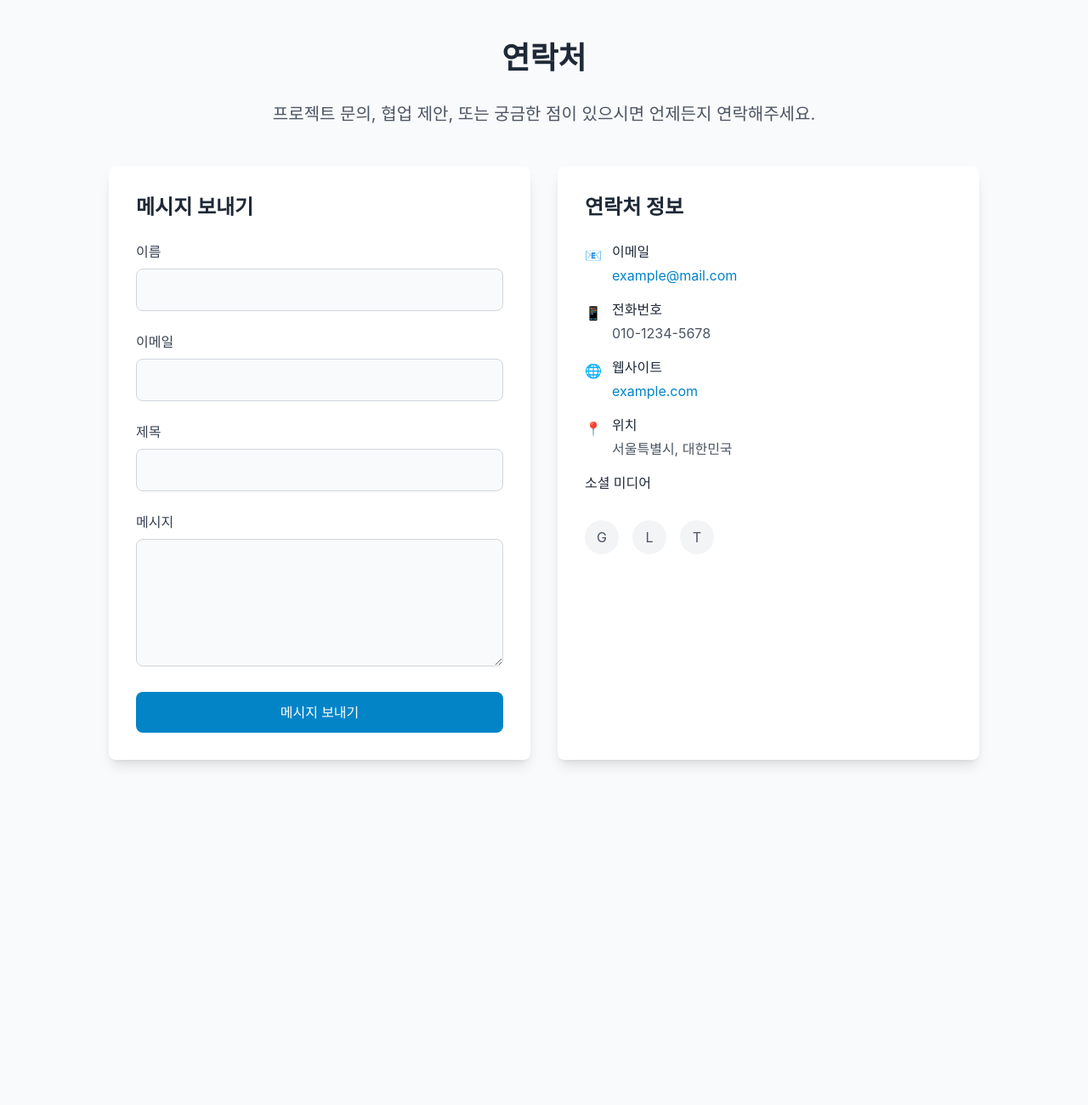
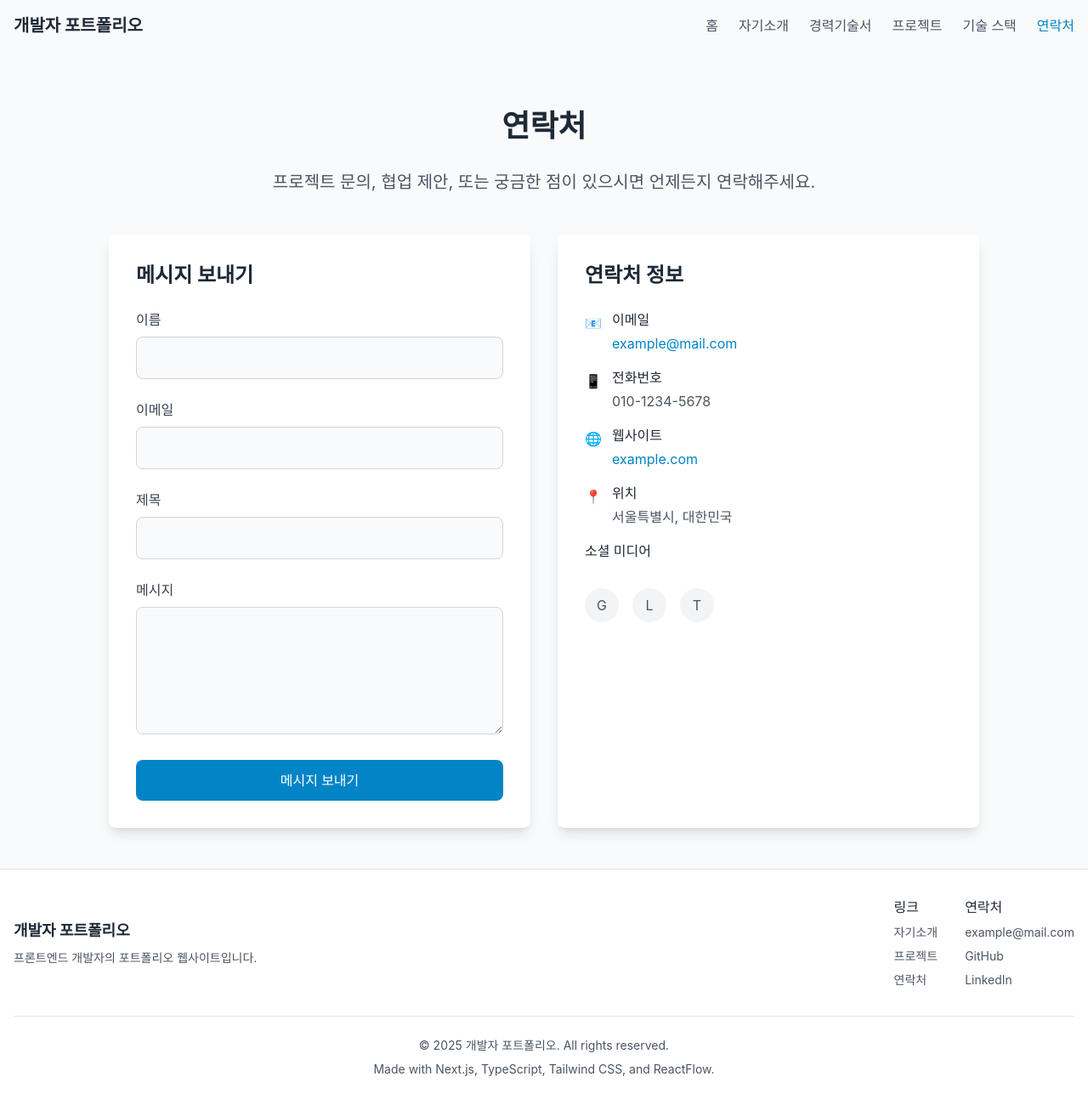
Before and after one commit to wn01011/nextjs-portfolio, a Next.js app: page /contact in a window 1280 px wide. Shown: the whole page at 85% size. Before the commit the page ends 942 px from the top, so only its background shows below. Built offline with nearby package versions, Linux system fonts and the light colour scheme.

Commit message:
메인 레이아웃 파일 업데이트

```diff
--- a/src/app/layout.tsx
+++ b/src/app/layout.tsx
@@ -1,5 +1,7 @@
 import type { Metadata } from 'next';
 import './globals.css';
+import Navbar from '@/components/layout/Navbar';
+import Footer from '@/components/layout/Footer';
 
 export const metadata: Metadata = {
   title: '프론트엔드 개발자 포트폴리오',
@@ -14,7 +16,9 @@ export default function RootLayout({
   return (
     <html lang="ko">
       <body className="bg-gray-50 dark:bg-gray-900 min-h-screen">
-        <main className="min-h-screen">{children}</main>
+        <Navbar />
+        <main className="min-h-screen pt-20">{children}</main>
+        <Footer />
       </body>
     </html>
   );
```
